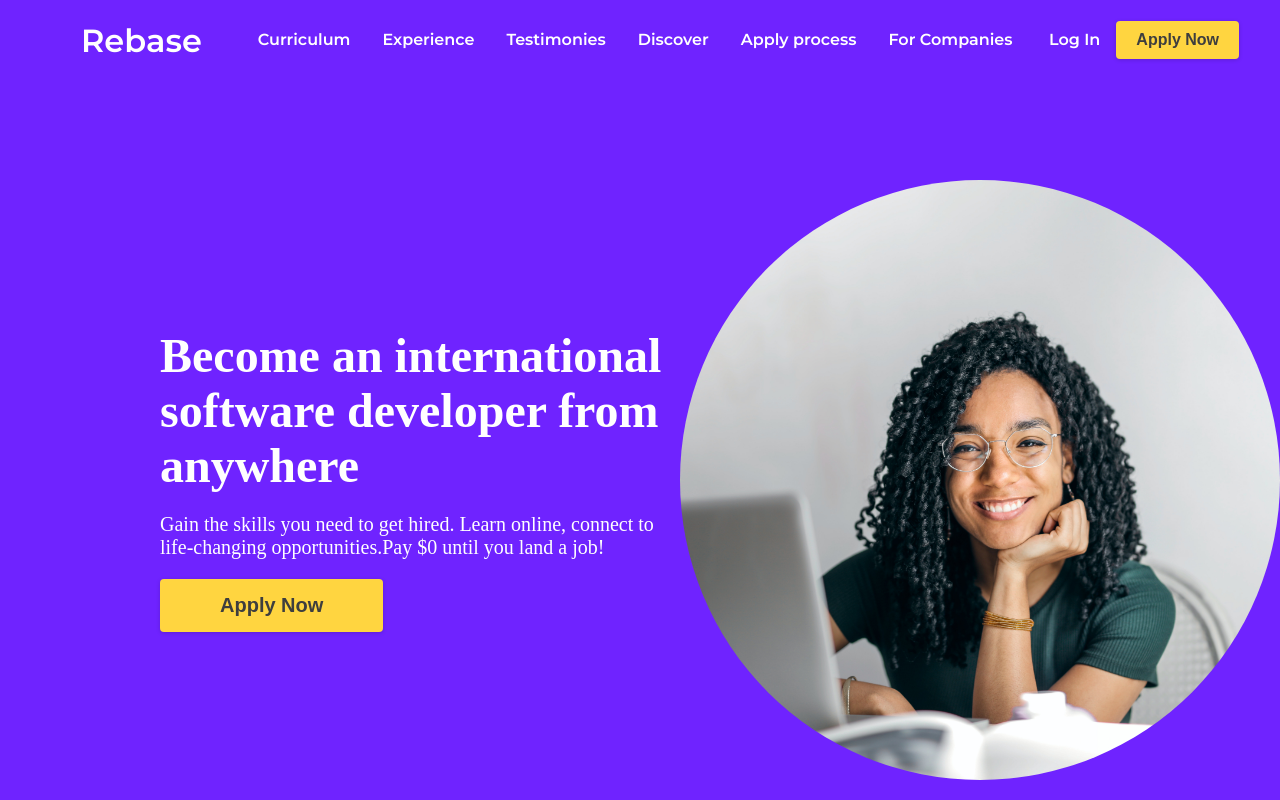
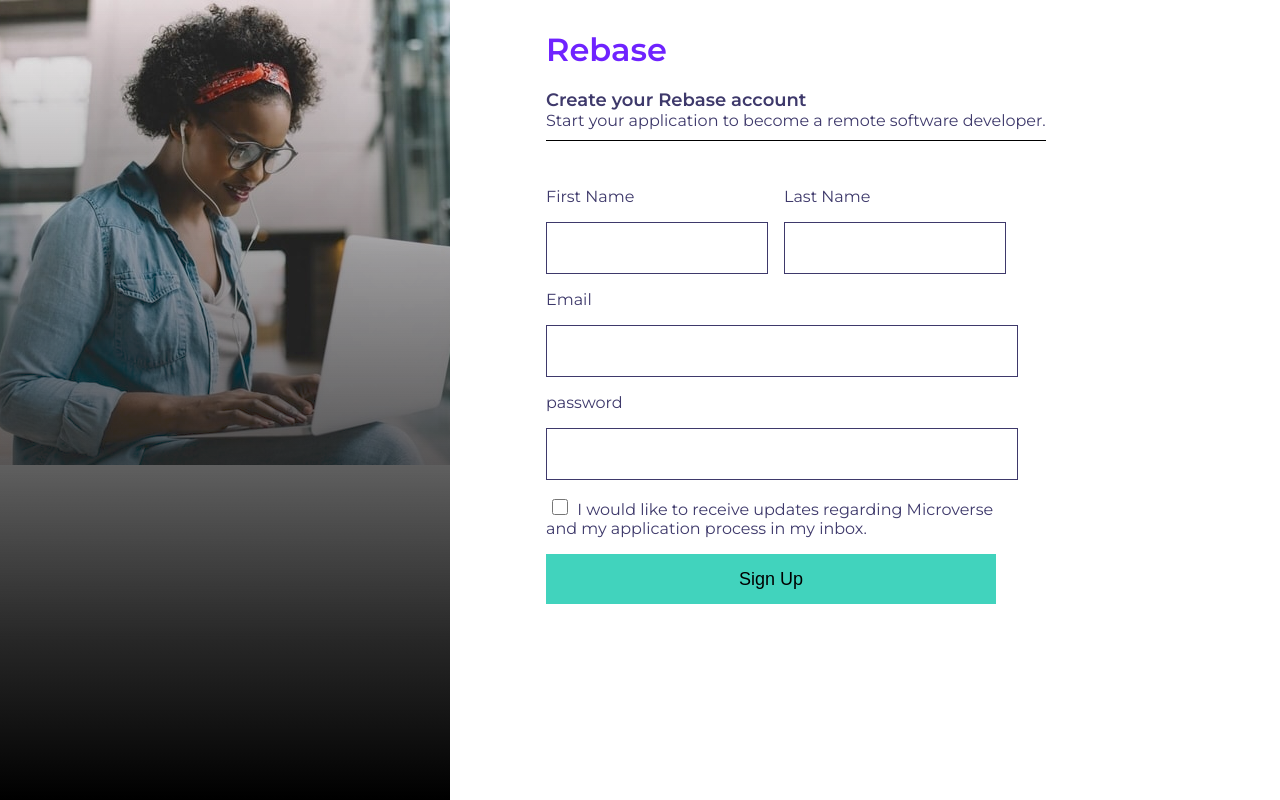
Before and after one commit to kongnyuroger/Rebase, a React (Create React App) app: page /log-in in a window 1280 px wide. Shown: the top 800 px of the page. Built offline with nearby package versions, Linux system fonts and the light colour scheme.

Commit message:
design log in page

```diff
--- a/src/App.js
+++ b/src/App.js
@@ -1,36 +1,15 @@
 import React from "react";
 import { BrowserRouter as Router, Routes, Route } from "react-router-dom";
-import NavBar from "./components/navBar/NavBar";
 import LogIn from "./components/login/LogIn";
-import Home from "./components/section1/Home";
-import Testimonail from "./components/section2/Testimonail";
-import Program from "./components/section3/Program";
-import Companies from "./components/section4/Companies";
-import Curriculum from "./components/section5/Curriculum";
-import SignUp from "./components/section6/SignUp";
-import FindUs from "./components/section7/FindUs";
-import Experience from "./components/section8/Experience";
-import DailySchedule from "./components/section9/DailySchedule";
-import ApplicationProcess from "./components/section11/ApplicationProcess";
-import Discover from "./components/section12/Discover";
-import Footer from "./components/section13/Footer";
+import HomePage from "./components/homepage/HomePage";
 function App() {
   return (
     <div className="App">
       <Router>
-      <NavBar />
-      <Home />
-      <Testimonail />
-      <Program />
-      <Companies />
-      <Curriculum />
-      <SignUp />
-      <FindUs />
-      <Experience />
-      <DailySchedule />
-      <ApplicationProcess />
-      <Discover />
-      <Footer />
+        <Routes>
+          <Route path="/" exact element={<HomePage/>}/>
+          <Route path='log-in' exact element={<LogIn/>}/>
+        </Routes>
       </Router>
     </div>
   );
--- /dev/null
+++ b/src/components/homepage/HomePage.js
@@ -0,0 +1,36 @@
+import React from 'react';
+import NavBar from '../navBar/NavBar';
+import Home from '../section1/Home';
+import Testimonail from '../section2/Testimonail';
+import Program from '../section3/Program';
+import Companies from '../section4/Companies';
+import Curriculum from '../section5/Curriculum';
+import SignUp from '../section6/SignUp';
+import FindUs from '../section7/FindUs';
+import Experience from '../section8/Experience';
+import DailySchedule from '../section9/DailySchedule';
+import ApplicationProcess from '../section11/ApplicationProcess';
+import Discover from '../section12/Discover';
+import Footer from '../section13/Footer';
+
+const HomePage = () => {
+    return (
+        <div>
+            <NavBar />
+            <Home />
+            <Testimonail />
+            <Program />
+            <Companies />
+            <Curriculum />
+            <SignUp />
+            <FindUs />
+            <Experience />
+            <DailySchedule />
+            <ApplicationProcess />
+            <Discover />
+            <Footer />
+        </div>
+    );
+};
+
+export default HomePage;
--- a/src/components/login/LogIn.css
+++ b/src/components/login/LogIn.css
@@ -0,0 +1,106 @@
+.log-in
+{
+    display: flex;
+    gap: 6rem;
+    color: var(--primaryTextColor);
+}
+.log-in .image-box
+{
+    width: 450px;
+    height: 100vh;
+    background: url(../../images/img16.jpeg), linear-gradient(0deg, #000, #272727 20%, hsla(0, 0%, 100%, 0)104%);
+    background-position: top;
+    background-repeat: no-repeat;
+    background-blend-mode: darken;
+}
+.text-box__header
+{
+    padding: 30px 0px 10px 0px;
+
+    border-bottom: 0.5px solid black;
+}
+.text-box__header h1
+{
+    margin: 0px;
+    color: rgb(111, 35, 255);
+}
+.text-box__header p
+{
+    margin: 0px;
+}
+h2
+{
+    margin: 0px;
+    margin-top: 20px;
+    font-size: 18px;
+}
+form
+{
+    margin-top: 30px;
+    position: relative;
+    max-width: 450px;
+    padding-right: 40px;
+}
+ form input,
+ .log-in-btn
+{
+    height: 50px;
+    font-size: 18px;
+    outline: none;
+    width: 100%;
+    padding: 0px 10px;
+    border: 1px solid var(--primaryTextColor);
+}
+.check-box
+{
+    width: 20px;
+    height: 16px;
+}
+.input-names
+{
+  display: flex;
+  justify-content: space-between;
+  gap: 1rem;
+}
+.input-names input
+{
+    width: 200px;
+}
+.log-in-btn
+{
+    border: none;
+    background: #41d3bd;
+}
+
+@media(max-width: 768px)
+{
+    .log-in
+    {
+        padding: 50px;
+        justify-content: center;
+    }
+    .log-in .image-box
+    {
+        display: none
+    }
+}
+
+@media(max-width: 425px)
+{
+    .text-box
+    {
+        max-width: 400px;
+    }
+    form
+    {
+        max-width: 360px;
+    }
+    .input-names
+    {
+        flex-direction: column;
+    }
+    .input-names input
+    {
+        width: 100%;
+    }
+}
--- a/src/components/login/LogIn.js
+++ b/src/components/login/LogIn.js
@@ -1,9 +1,42 @@
 import React from 'react';
+import './LogIn.css'
+import img16 from '../../images/img16.jpeg'
 
 const LogIn = () => {
     return (
-        <div>
-            <h1>log in</h1>
+        <div className='log-in'>
+            <div className='image-box'>
+
+            </div>
+            <div className='text-box'>
+                <div className='text-box__header'>
+                    <h1>Rebase</h1>
+                    <h2>Create your Rebase account</h2>
+                    <p>Start your application to become a remote software developer.</p>
+                </div>
+                <form>
+                    <div className='input-names'>
+                        <div className='name'>
+                            <p>First Name</p>
+                            <input></input>
+                        </div>
+                        <div className='name'>
+                            <p>Last Name</p>
+                            <input></input>
+                        </div>
+                    </div>
+                    <div className='email'>
+                        <p>Email</p>
+                        <input></input>
+                    </div>
+                    <div className='password'>
+                        <p>password</p>
+                        <input></input>
+                    </div>
+                    <p className='check-text'> <input className='check-box' type='checkbox' /> I would like to receive updates regarding Microverse and my application process in my inbox.</p>
+                    <button className='log-in-btn'>Sign Up</button>
+                </form>
+            </div>
         </div>
     );
 };
--- a/src/components/navBar/NavBar.css
+++ b/src/components/navBar/NavBar.css
@@ -99,7 +99,6 @@
     }
     .big-btn
     {
-        margin-right: 50px;
-
+        width: 80%;
     }
 }
--- a/src/components/navBar/NavBar.js
+++ b/src/components/navBar/NavBar.js
@@ -5,6 +5,7 @@
 import {FaBars, FaTimes} from 'react-icons/fa'
 import MainButton from '../litleComponents/mainB/MainButton';
 import './NavBar.css'
+
 
 function NavBar() {
     const navRef = useRef();
@@ -23,10 +24,12 @@
                 <a href='#apply-process'>Apply process</a>
                 <a href='#companies'>For Companies </a>
                 <a href='#'>Log In</a>
-                <MainButton text='Apply Now'
-                className='big-btn'
-                className2='btn-text'
-                />
+                <Link to='/log-in'>
+                    <MainButton text='Apply Now'
+                    className='big-btn'
+                     className2='btn-text'
+                    />
+                </Link>
                 <button className='nav-btn nav-close-btn' onClick={showNavBar}>
                     <FaTimes />
                 </button>
```
Also changed, not shown: src/images/img16.jpeg (added).
